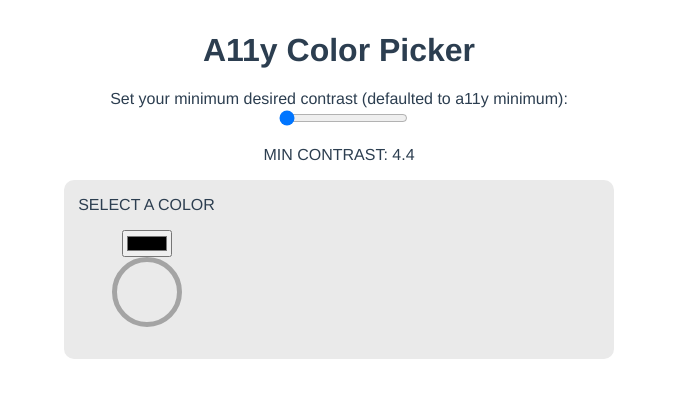
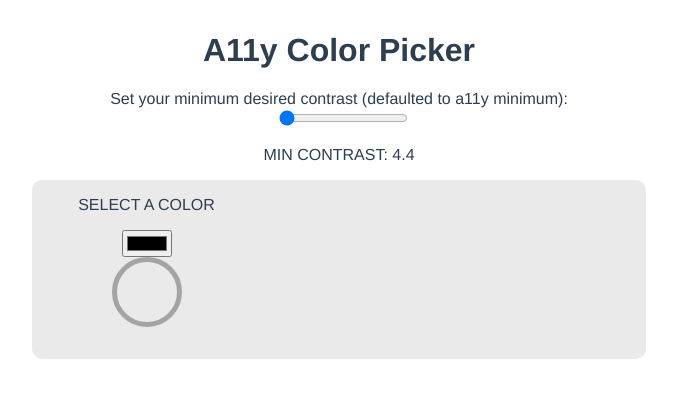
Before and after one commit to drinkingtheink/a11y-color-picker, a Vue app: page / in a window 1280 px wide. Shown: the top 398 px of the page, without its empty margins (301-978 px from the left). Built offline with nearby package versions, Linux system fonts and the light colour scheme.

Commit message:
contrast layout

```diff
--- a/src/components/AppStage.vue
+++ b/src/components/AppStage.vue
@@ -109,7 +109,7 @@ a {
   width: 550px;
   margin: 0 auto;
   background: #eaeaea;
-  padding-bottom: 2rem;
+  padding: 0 2rem 2rem 2rem;
   border-radius: var(--borRad);
 }
 
```
